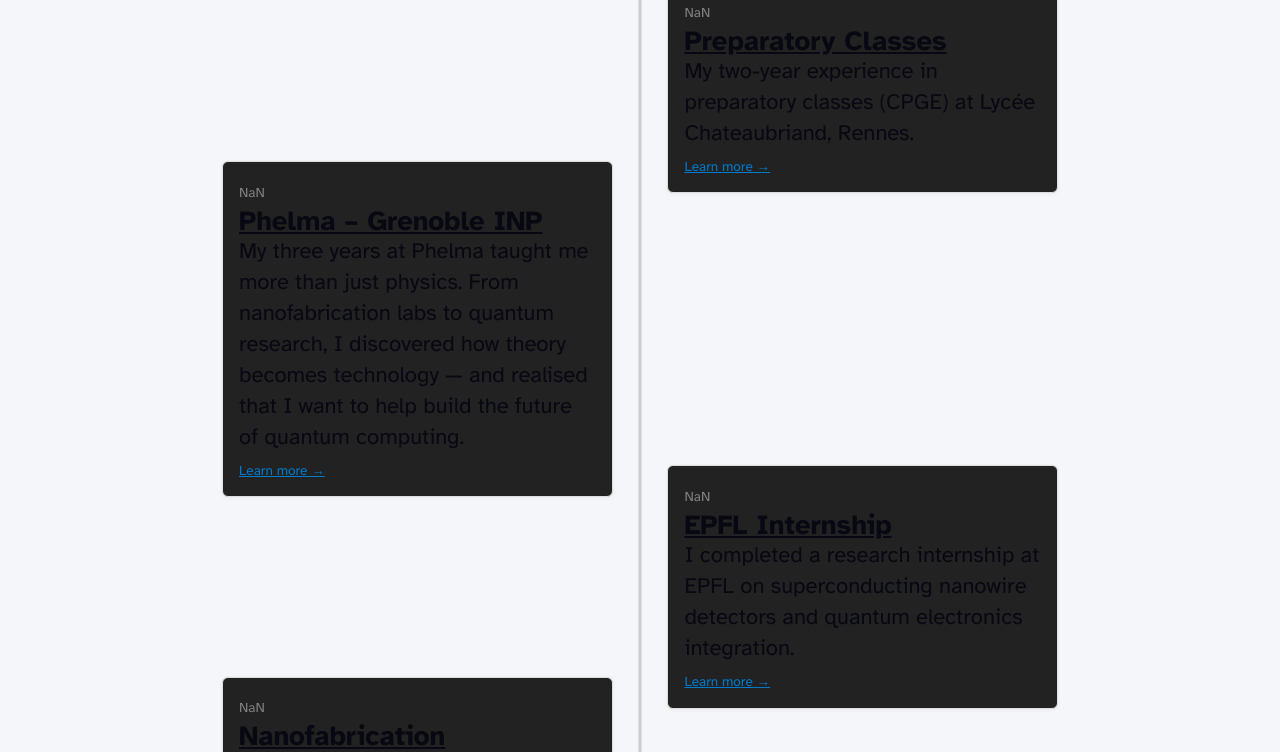
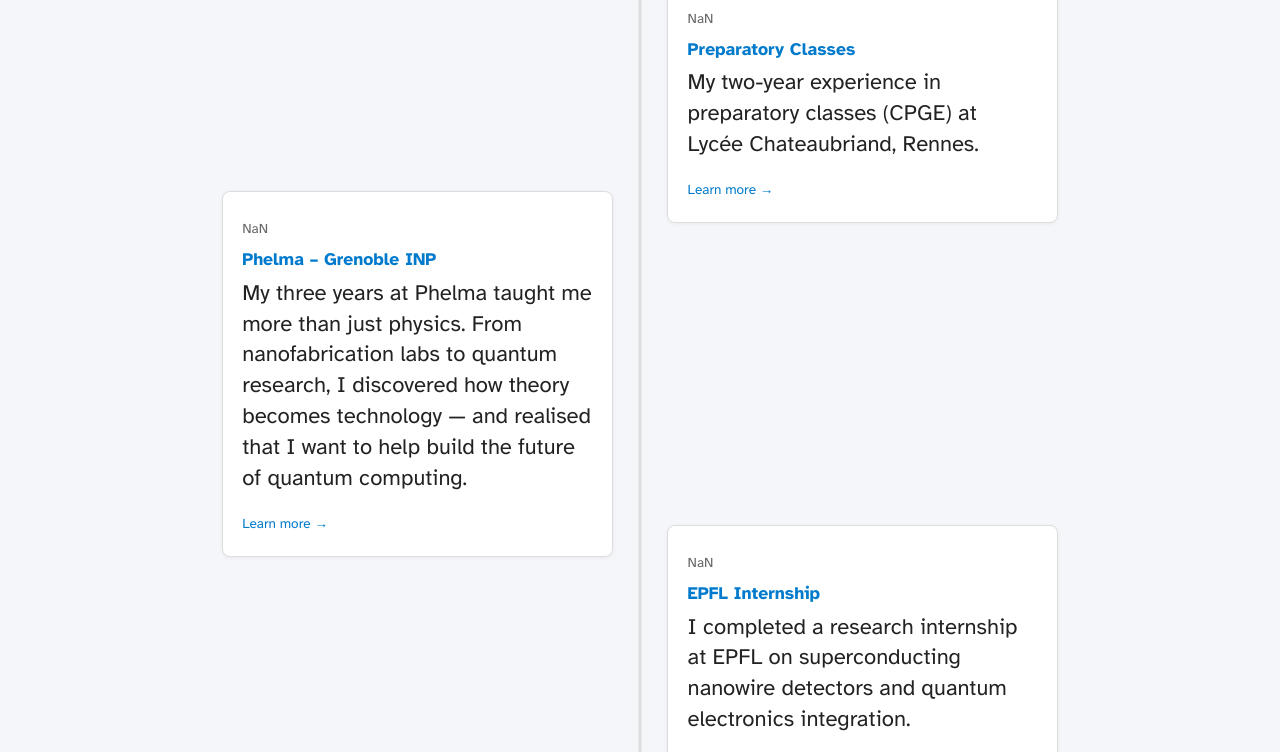
Before and after one commit to N1kor4/eminent-earth, an Astro site: page /en in a window 1280 px wide. Shown: the part 489-1241 px from the top of the page. Built offline with nearby package versions, Linux system fonts and the light colour scheme; Astro itself is replaced by a stand-in of ours.

Commit message:
color changes in timeline

```diff
--- a/src/components/Timeline.astro
+++ b/src/components/Timeline.astro
@@ -1,5 +1,5 @@
 ---
-const { items } = Astro.props; // items : tableau d'objets {title, url, date, description}
+const { items } = Astro.props; // items: array of { title, url, date, description }
 ---
 
 <div class="timeline">
@@ -14,18 +14,37 @@
         <div class="content">
           <span class="date">{new Date(item.date).getFullYear()}</span>
           <h3>
-            <a href={item.link || '#'}>{item.title}</a> {/* Make sure item.link exists */}
+            <a href={item.url || '#'}>{item.title}</a>
           </h3>
           <p>{item.description}</p>
-          <a href={item.link || '#'} class="read-more">Learn more →</a>
+          <a href={item.url || '#'} class="read-more">Learn more →</a>
         </div>
       </div>
     );
   })}
 </div>
 
+<style>
+:root {
+  /* These can be customized globally via light/dark mode support */
+  --color-surface: #fff;
+  --color-surface-dark: #1e1e1e;
+  --color-border: #ddd;
+  --color-border-dark: #333;
+  --color-text: #222;
+  --color-text-muted: #666;
+  --accent-color: #007acc;
+}
 
-<style>
+@media (prefers-color-scheme: dark) {
+  :root {
+    --color-surface: var(--color-surface-dark);
+    --color-border: var(--color-border-dark);
+    --color-text: #eee;
+    --color-text-muted: #aaa;
+  }
+}
+
 .timeline {
   position: relative;
   max-width: 900px;
@@ -37,7 +56,7 @@
   content: '';
   position: absolute;
   width: 3px;
-  background-color: #ccc;
+  background-color: var(--color-border);
   top: 0;
   bottom: 0;
   left: 50%;
@@ -57,21 +76,37 @@
   padding-left: 2rem;
 }
 .content {
-  background: #222;
-  border-radius: 6px;
-  padding: 0.8rem 1rem;
-  border: 1px solid #ddd;
-  box-shadow: 0 1px 4px rgb(0 0 0 / 0.05);
+  background: var(--color-surface);
+  border: 1px solid var(--color-border);
+  border-radius: 8px;
+  padding: 1.2rem;
+  transition: transform 0.2s ease, box-shadow 0.2s ease;
+  box-shadow: 0 1px 4px rgba(0, 0, 0, 0.05);
   max-width: 45%;
+}
+.content:hover {
+  transform: translateY(-4px);
+  box-shadow: 0 6px 20px rgba(0, 0, 0, 0.08);
+}
+.content h3 {
+  margin: 0.5rem 0 0.25rem;
+  font-size: 1.1rem;
+}
+.content a {
+  color: var(--accent-color);
+  text-decoration: none;
+}
+.content p {
+  margin: 0.5rem 0 0.75rem;
+  color: var(--color-text);
 }
 .date {
   font-size: 0.85rem;
-  color: gray;
+  color: var(--color-text-muted);
 }
 .read-more {
   display: inline-block;
-  margin-top: 0.3rem;
   font-size: 0.85rem;
-  color: var(--accent-color, #007acc);
+  color: var(--accent-color);
 }
 </style>
```
